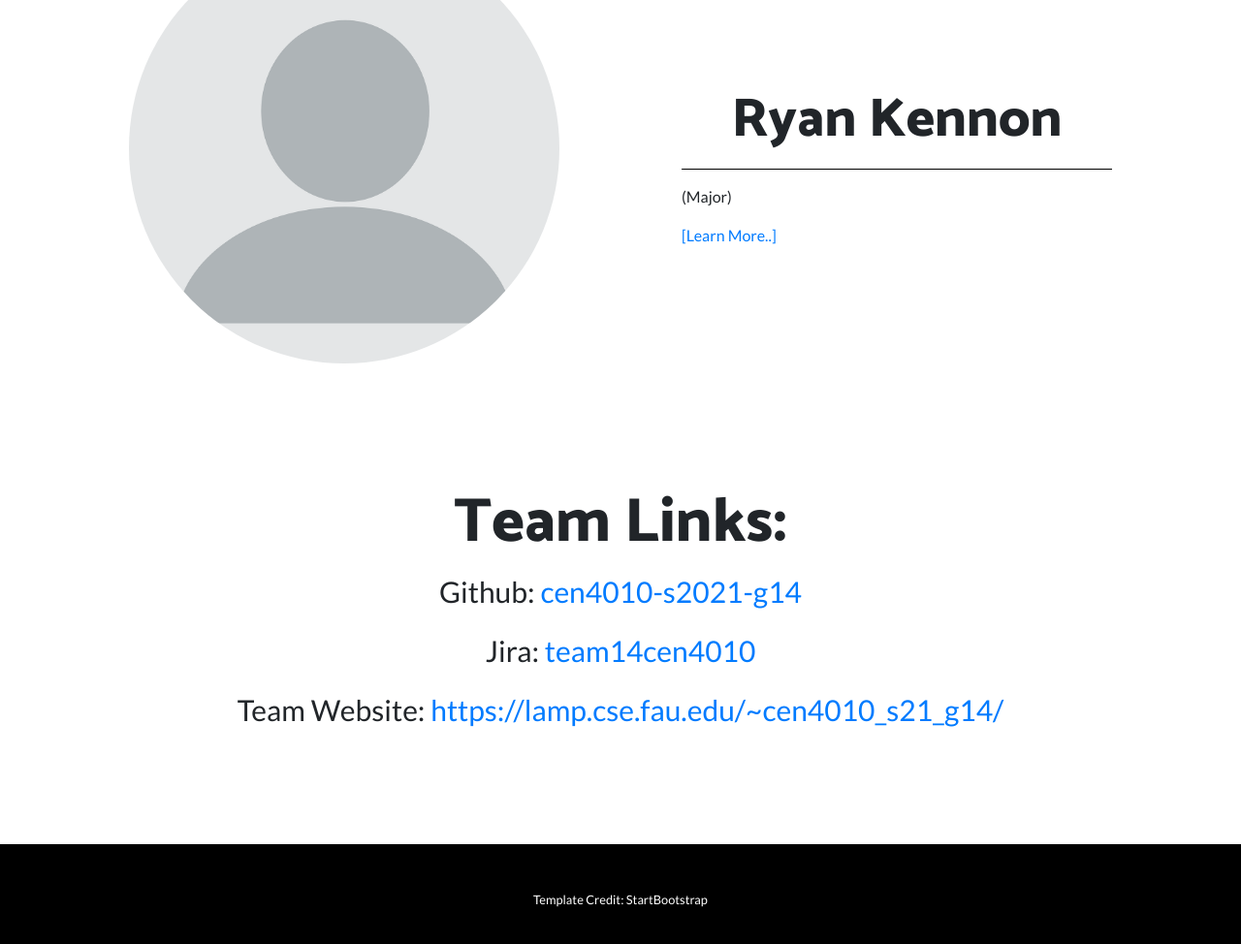
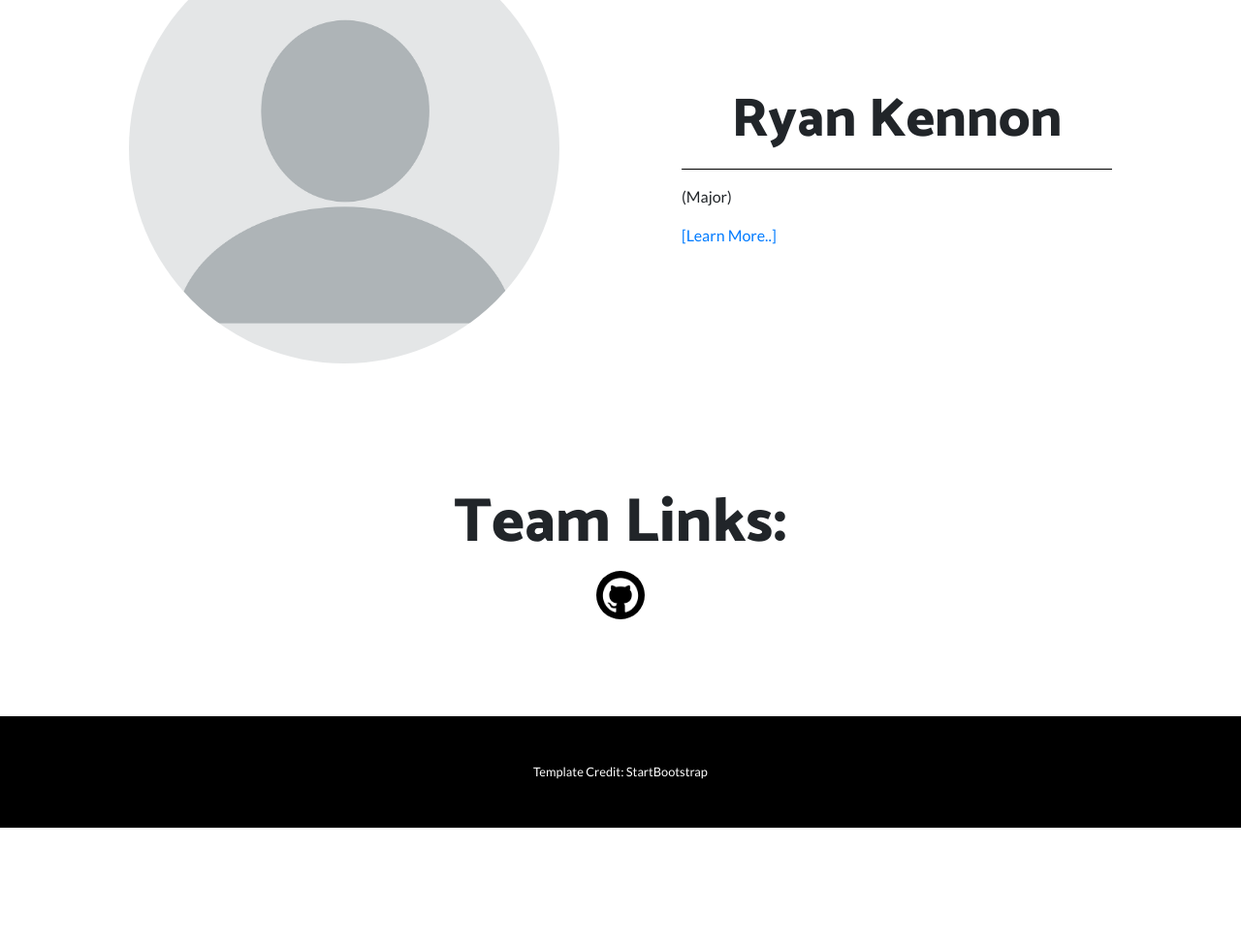
Before and after one commit to cen4010-s2021-g14/Team-Website, a plain HTML site: page index.html in a window 1280 px wide. Shown: the part 2996-3970 px from the top of the page at 97% size. After the commit the page ends 3850 px from the top, so only its background shows below. Drawn offline with Linux system fonts and the light colour scheme.

Commit message:
Updated team links

```diff
--- a/css/one-page-wonder.css
+++ b/css/one-page-wonder.css
@@ -6,6 +6,17 @@
 
 body {
   font-family: 'Lato';
+}
+
+.github_logo {
+    width: 50px;
+    height: 50px;
+    margin: auto;
+    border-radius: 50%;
+}
+
+.github_logo:hover {
+    opacity: 0.7;
 }
 
 h1,
--- a/index.html
+++ b/index.html
@@ -141,9 +141,7 @@
         <h2>Team Links:</h2>
 
         <div style="text-align: center; font-size: 30px;">
-            <p>Github: <a href="https://github.com/cen4010-s2021-g14">cen4010-s2021-g14</a></p>
-            <p> Jira: <a href="https://team14cen4010.atlassian.net/">team14cen4010</a></p>
-            <p>Team Website: <a href="https://lamp.cse.fau.edu/~cen4010_s21_g14/">https://lamp.cse.fau.edu/~cen4010_s21_g14/</a></p>
+            <a href="https://github.com/cen4010-s2021-g14"><img class="github_logo" src="img/gitHub.png" alt="Github Logo"></a>
         </div>
 	</div>
 
```
Also changed, not shown: img/github.png (added).
